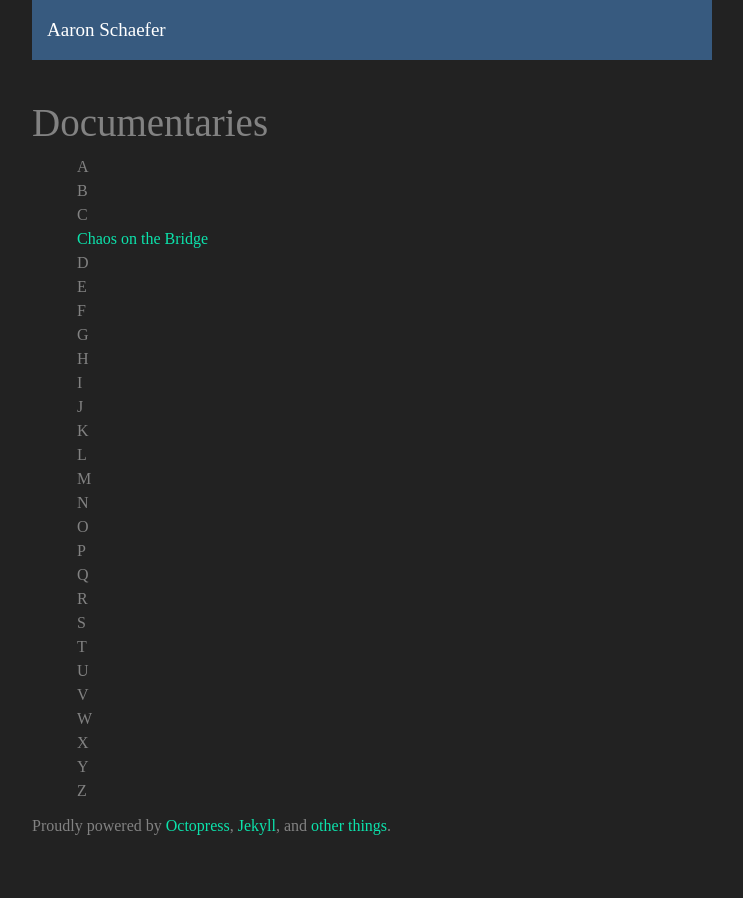
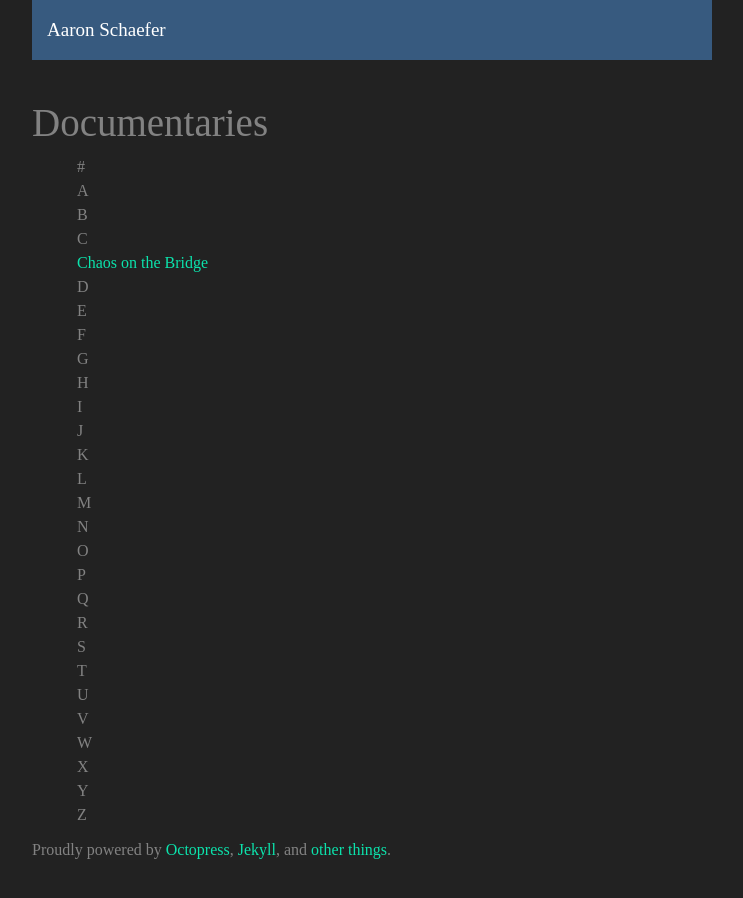
Before and after one commit to aatron/blog, a Jekyll site: the page built from src/documentaries.md, in a window 1280 px wide. Shown: the whole page, without its empty margins (268-1011 px from the left). Built offline with Jekyll 4.4.1, drawn with Linux system fonts in a browser that asks for light colours; nearby versions of some CDN libraries; some web fonts are replaced; Markdown is read by kramdown in place of the engine named in the settings.

Commit message:
Documentary list - include #'s

```diff
--- a/src/documentaries.md
+++ b/src/documentaries.md
@@ -4,6 +4,7 @@ title: Documentaries
 permalink: documentaries/
 ---
 
+{% assign numberArray = "0123456789" | split: "" %}
 {% assign alphabetArray = "ABCDEFGHIJKLMNOPQRSTUVWXYZ" | split: "" %}
 {% assign docs = site.documentaries | sort: "title" %}
 
@@ -11,6 +12,20 @@ permalink: documentaries/
   <div class="row">
     <div class="col-md-12">
       <ul class="list-unstyled">
+      <li>#</li>
+      {% for letter in numberArray %}
+        {% for doc in docs %}
+          {% assign titleLetters = doc.title | split: "" %}
+          {% if letter == titleLetters[0] %}
+            {% if doc.reviewAvailable == "Yes" %}
+              <a class="post-link" href="{{ doc.url | prepend: site.baseurl }}">{{ doc.title }}</a>
+            {% else %}
+              <li>{{ doc.title }}</li>
+            {% endif %}
+          {% endif %}
+        {% endfor %}
+      {% endfor %}
+
       {% for letter in alphabetArray  %}
         {% assign newLetter = true %}
         {% for doc in docs %}
```
